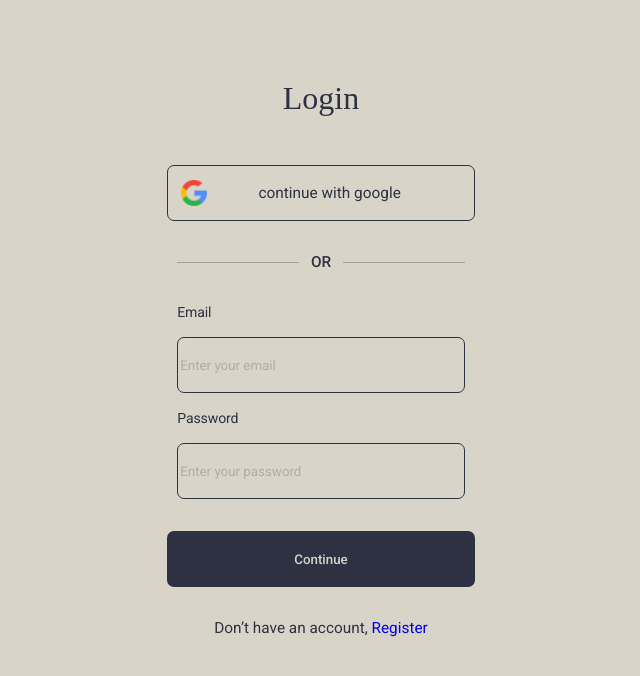
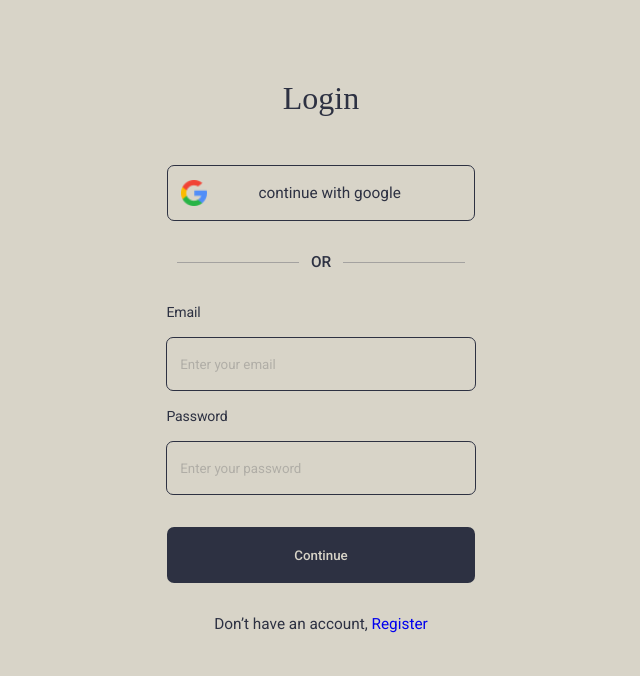
Before and after one commit to kelvinvaghasiya2002/ScribbleSync, a React (Vite) app in the folder client/: page /sign-in in a window 1280 px wide. Shown: the top 676 px of the page, without its empty margins (319-959 px from the left). Built offline with nearby package versions, Linux system fonts and the light colour scheme; a web font is replaced by a local one.

Commit message:
fixed sign in page

```diff
--- a/client/src/Pages/SignIn/signin.css
+++ b/client/src/Pages/SignIn/signin.css
@@ -1,9 +1,6 @@
 .signIn-container {
-    height: 100vh;
-    width: 100vw;
     display: flex;
     justify-content: center;
-    /* align-items: center; */
     margin-top: 10vh;
 }
 
@@ -140,7 +137,7 @@ input {
     background-color: #d8d4c8;
     border: 0.15vw solid #2d3142;
     border-radius: 0.55vw;
-    /* padding: 0 1vw; */
+    padding: 0 1vw;
 }
 
 
```
